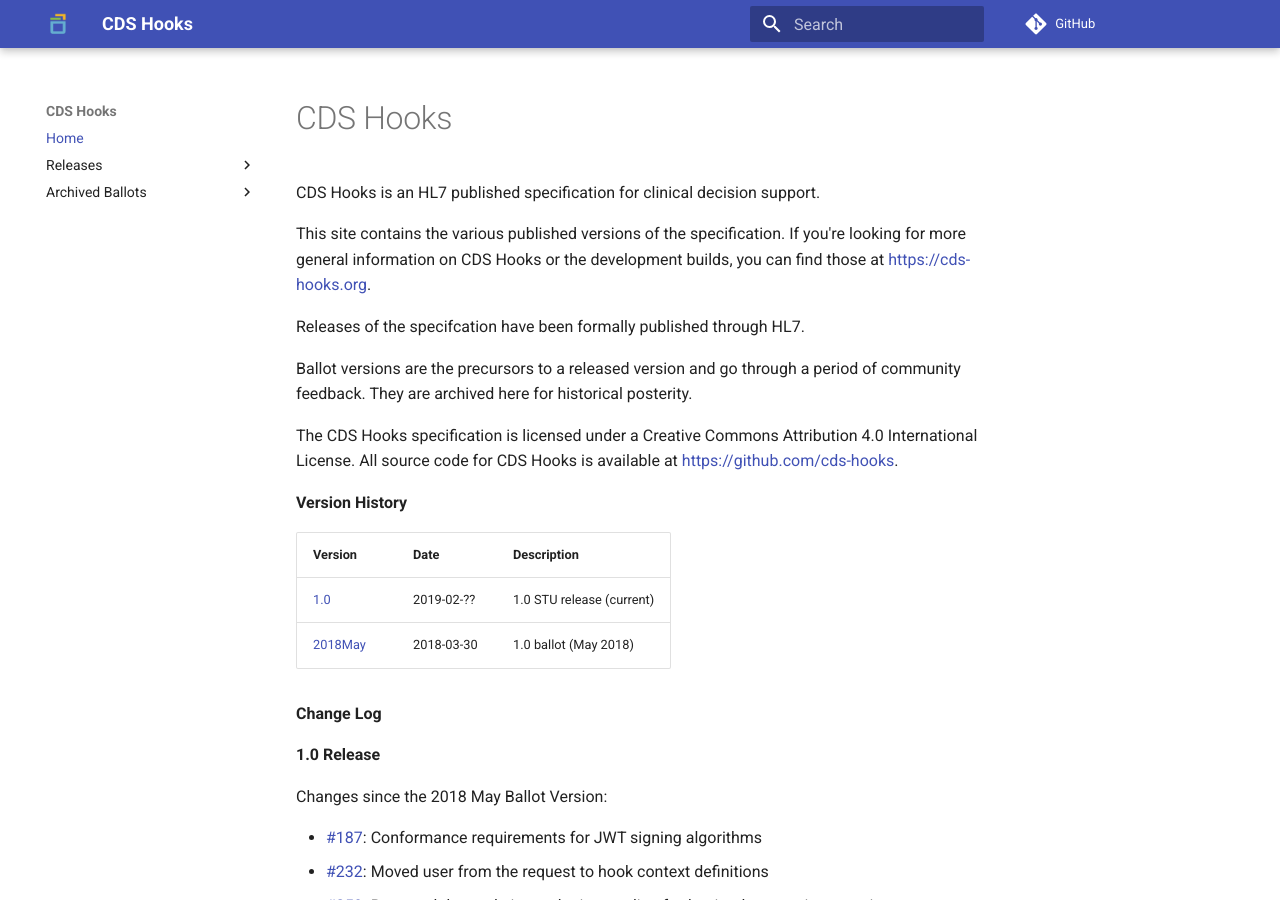
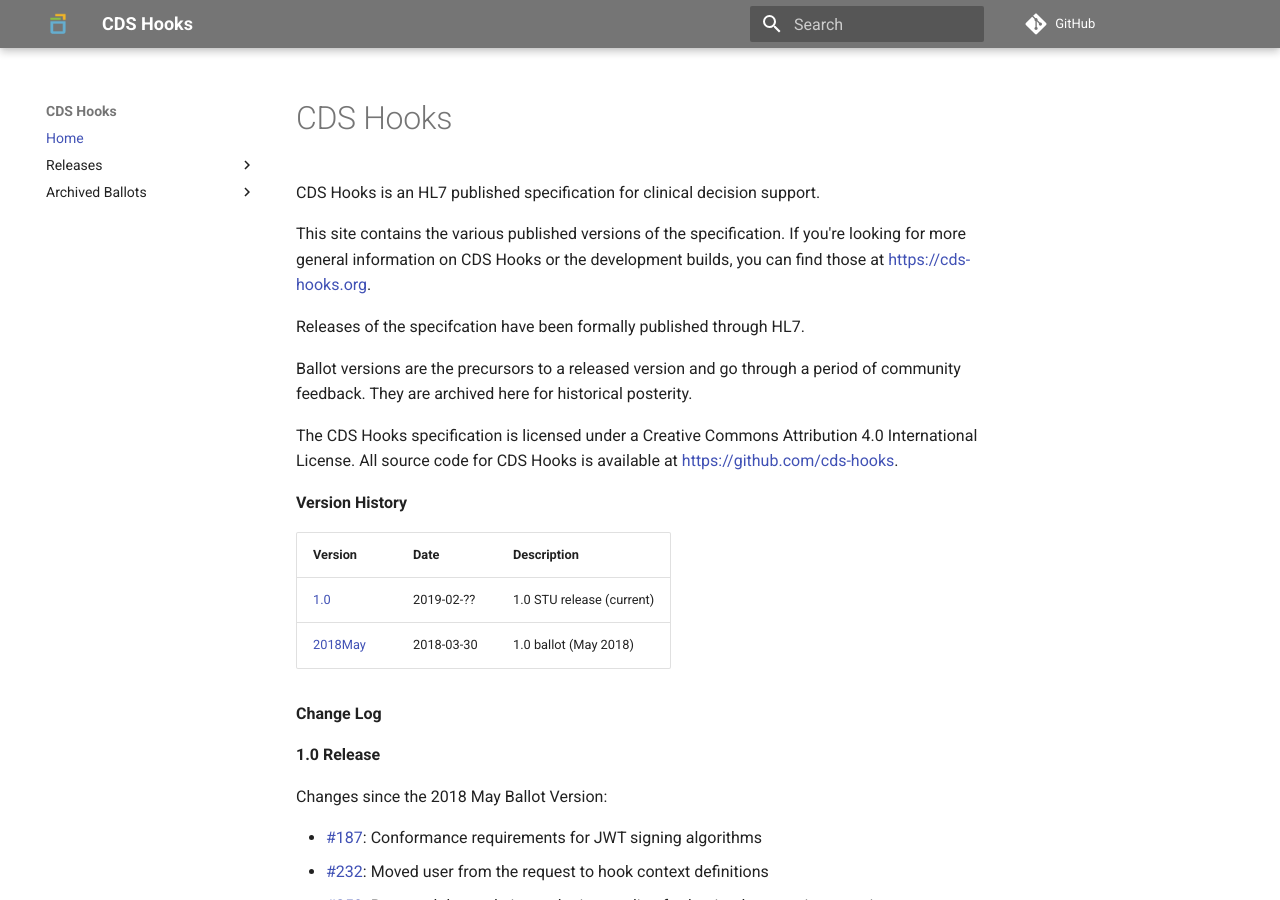
Before and after one commit to HL7/cds-hooks-hl7-site, an MkDocs documentation site: the page built from docs/index.md, in a window 1280 px wide and 900 px high. Built offline with MkDocs 1.6.1 and Material for MkDocs 9.7.7, drawn with Linux system fonts in a browser that asks for light colours; comment, search, counter and statistics services are not loaded.

Commit message:
Apply HL7 styling to pages in the spirit of HL7's style guidelines
http://www.hl7.org/css/styletile.cfm

- Set primary & accent colors
- Update repo_url now that the repository existing in the @HL7 GitHub org
- Add the HL7 logo to the footer of each page

```diff
--- a/mkdocs.yml
+++ b/mkdocs.yml
@@ -4,6 +4,9 @@
   name: 'material'
   logo: 'images/logo-square.png'
   favicon: 'images/favicon.png'
+  palette:
+    primary: 'grey'
+    accent: 'red'
 
 extra:
   social:
@@ -18,7 +21,7 @@
   - Home: 'ballots/index.md'
   - 2018May: 'https://cds-hooks.hl7.org/ballots/2018May'
 
-repo_url: 'https://github.com/cds-hooks/hl7-site'
+repo_url: 'https://github.com/hl7/cds-hooks-hl7-site'
 
 markdown_extensions:
   - admonition
@@ -26,4 +29,4 @@
       guess_lang: false
       linenums: true
 
-copyright: © 2019 HL7 & Boston Children's Hospital.<p /> <a rel="license" href="http://creativecommons.org/licenses/by/4.0/"><img alt="Creative Commons License" style="border-width:0" src="https://i.creativecommons.org/l/by/4.0/80x15.png" /></a><br />This work is licensed under a <a rel="license" href="http://creativecommons.org/licenses/by/4.0/">Creative Commons Attribution 4.0 International License</a>.
+copyright: © 2019 HL7 & Boston Children's Hospital.<p></p> <img alt="HL7 International" src="/images/hl7-logo.png" /><p></p><a rel="license" href="http://creativecommons.org/licenses/by/4.0/"><img alt="Creative Commons License" style="border-width:0" src="https://i.creativecommons.org/l/by/4.0/80x15.png" /></a><br />This work is licensed under a <a rel="license" href="http://creativecommons.org/licenses/by/4.0/">Creative Commons Attribution 4.0 International License</a>.
```
Also changed, not shown: docs/images/hl7-logo.png (added).
